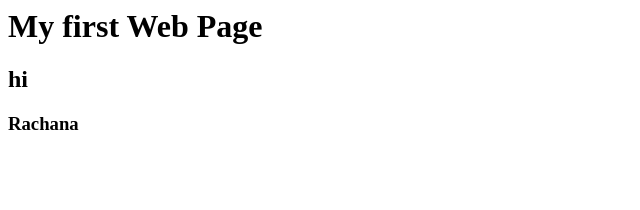
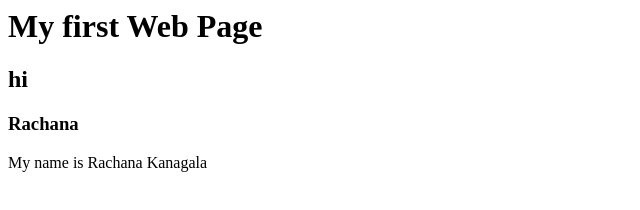
Before and after one commit to rk594/homewrok1.1, a plain HTML site: page index.html in a window 1280 px wide. Shown: the whole page, without its empty margins (0-640 px from the left). Drawn offline with Linux system fonts and the light colour scheme.

Commit message:
added p tag.

```diff
--- a/index.html
+++ b/index.html
@@ -1,3 +1,4 @@
 <h1> My first Web Page</h1>
 <h2>hi<h2>
 <h3>Rachana</h3>
+<p>My name is Rachana Kanagala</p>
```
